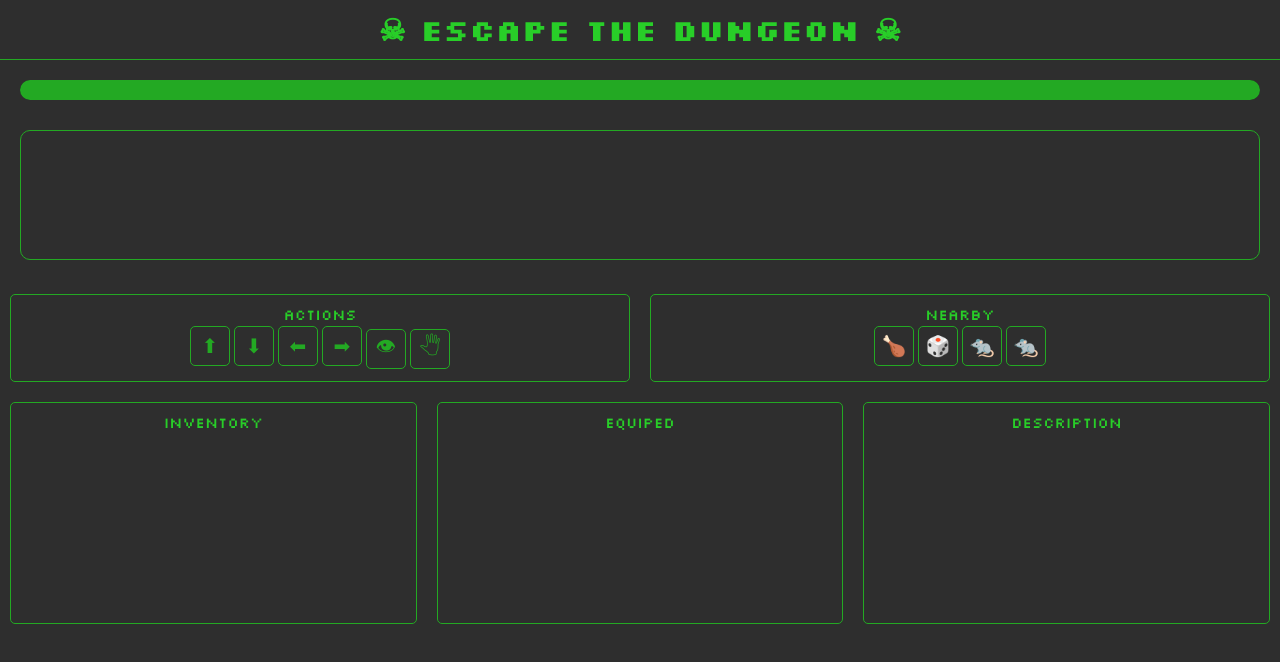
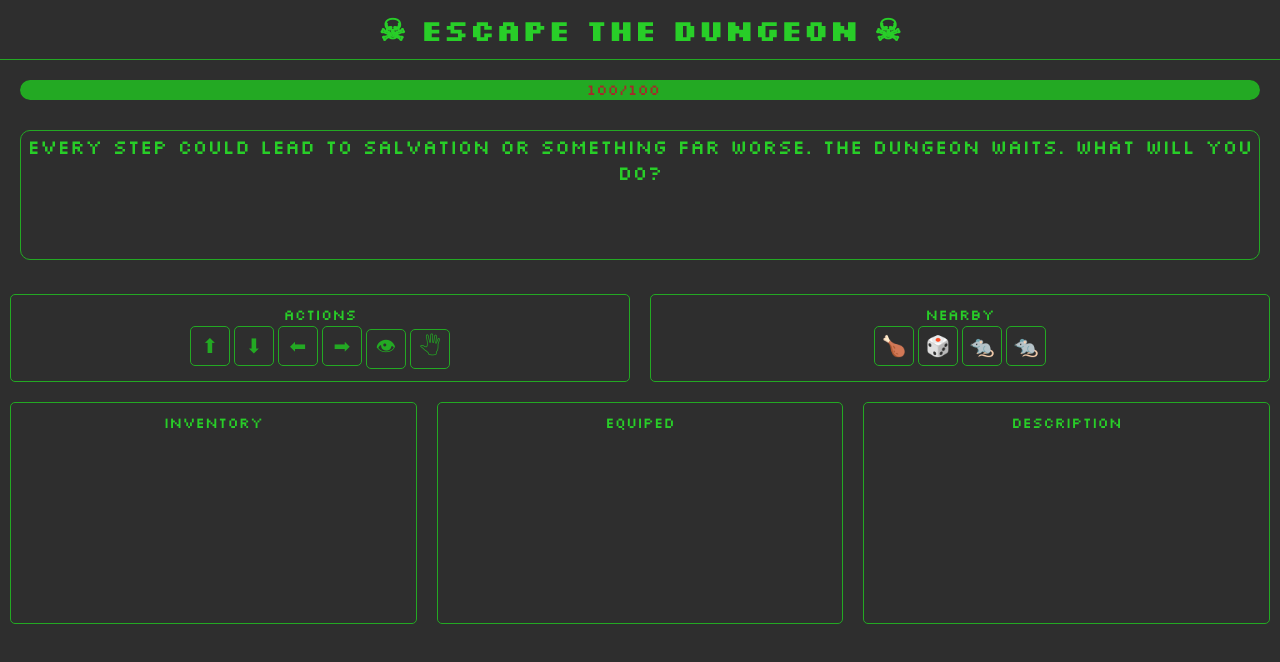
Before and after one commit to pranjal-kaushik-47/dungencrawler, a Vue app in the folder frontend/: page / in a window 1280 px wide. Shown: the top 662 px of the page. Built offline with nearby package versions, Linux system fonts and the light colour scheme; a web font is replaced by a local one.

Commit message:
new *sexy* healthbar

```diff
--- a/frontend/src/assets/base.css
+++ b/frontend/src/assets/base.css
@@ -6,4 +6,5 @@
   --background-color: rgb(46, 46, 46);
   --background-color-dark: rgb(24, 24, 24);
   --font: "Silkscreen", sans-serif;
+  --health-detail-color: brown;
 }
--- a/frontend/src/assets/main.css
+++ b/frontend/src/assets/main.css
@@ -36,6 +36,8 @@ textarea{
   resize: none;
   box-sizing: border-box;
   color: var(--primary-color);
+  overflow: auto;
+  scrollbar-width: none;
 }
 
 button {
@@ -53,12 +55,13 @@ button {
 button:hover {
   border: 2px solid var(--primary-color);
   color: var(--primary-color);
+  cursor: pointer;
 }
 
 button:disabled {
   background-color: var(--background-color-dark);
   border-color: var(--background-color-dark);
-  text-decoration: line-through;
+  cursor: not-allowed
 }
 
 button:disabled:hover {
@@ -110,7 +113,8 @@ body{
   background-color: var(--background-color);
   color: var(--primary-color);
   margin: 10px;
-  font-family: var(--font)
+  font-family: var(--font);
+  overflow: auto;
 }
 
 .bottom-border{
@@ -143,6 +147,7 @@ body{
   height: 20px;
   width: 100%;
   border-radius: 10px;
+  display: flex;
 }
 
 .healthbar{
@@ -150,6 +155,14 @@ body{
   height: 20px;
   width: 100%;
   border-radius: 10px;
+}
+
+.health-details {
+  position: absolute;
+  color: var(--health-detail-color);
+  align-items: center;
+  text-align: right;
+  width: 50%;
 }
 
 .fullscreen {
--- a/frontend/src/components/GameButton.vue
+++ b/frontend/src/components/GameButton.vue
@@ -17,7 +17,6 @@ export default {
     },
     methods: {
         displayDescription: function(){
-            console.log("0000");
             const descArea = useDescription();
             descArea.updateDescription(this.description)
         }
--- a/frontend/src/components/HealthBar.vue
+++ b/frontend/src/components/HealthBar.vue
@@ -1,6 +1,7 @@
 <template>
     <div class="health" id="health">
         <div class="healthbar" id="healthbar" :style="{width: healthLeft + '%'}"></div>
+        <div class="health-details">{{ Math.floor(healthLeft) }}/100</div>
     </div>
 </template>
 
--- a/frontend/src/components/StoryTextArea.vue
+++ b/frontend/src/components/StoryTextArea.vue
@@ -1,12 +1,23 @@
 <template>
-    <textarea class="fullscreen" Locks=true :value="storyText()"></textarea>
+    <textarea ref="storyTextarea" class="fullscreen" Locks=true :value="storyText()" readonly></textarea>
 </template>
 <script>
 import { useStoryUpdate } from '@/store/storyPointStore';
 
 
 export default {
+    mounted() {
+        const story = useStoryUpdate()
+        story.registerCallBack(this.scrollToBottom);
+        story.update("Every step could lead to salvation or something far worse. The dungeon waits. What will you do?")
+    },
     methods: {
+        scrollToBottom(){
+            const textarea = this.$refs.storyTextarea;
+            if (textarea && textarea.value){
+                textarea.scrollTop = textarea.scrollHeight;
+            }
+        },
         storyText(){
             const story = useStoryUpdate()
             return story.text
--- a/frontend/src/store/actionLockStore.ts
+++ b/frontend/src/store/actionLockStore.ts
@@ -5,12 +5,10 @@ export const useActionDisable = defineStore("actionDisable", () => {
         const Locks = ref(0);
 
         function disable(){
-            console.log("made disable");
             Locks.value += 1
         }
 
         function enable(){
-            console.log("made enable");
             Locks.value -= 1
         }
 
--- a/frontend/src/store/playerHealthStore.ts
+++ b/frontend/src/store/playerHealthStore.ts
@@ -40,7 +40,6 @@ export const useHealthStore = defineStore(
         };
 
         function changeHealthto(value: number){
-            console.log(disabledState.Locks);
             disabledState.disable();
             const finalValue = value;
             const updateHealth = () => {
--- a/frontend/src/store/storyPointStore.ts
+++ b/frontend/src/store/storyPointStore.ts
@@ -1,10 +1,16 @@
 import { defineStore } from "pinia";
-import { ref } from "vue";
+import { ref, nextTick } from "vue";
 import { useActionDisable } from "./actionLockStore";
 
 export const useStoryUpdate = defineStore("story", () => {
         const text = ref("");
         const disabledState = useActionDisable();
+
+        let onUpdateCallBack: (() => void) | null = null
+
+        function registerCallBack(callable: ()=>{}){
+            onUpdateCallBack = callable
+        }
 
         function update(newText: string){
             disabledState.disable();
@@ -13,6 +19,11 @@ export const useStoryUpdate = defineStore("story", () => {
             const typeCharacter = () => {
                 if (index < newText.length){
                     text.value += newText[index];
+                    nextTick(() => {
+                        if (onUpdateCallBack){
+                            onUpdateCallBack();
+                        }
+                      });
                     index++;
                     setTimeout(typeCharacter, 45)
                 } else {
@@ -22,6 +33,6 @@ export const useStoryUpdate = defineStore("story", () => {
             typeCharacter()
         }
 
-        return {text, update}
+        return {text, update, registerCallBack}
     }
 )
```
